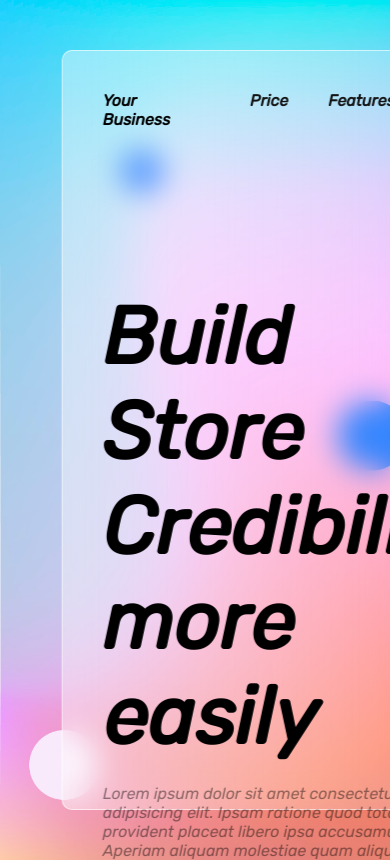
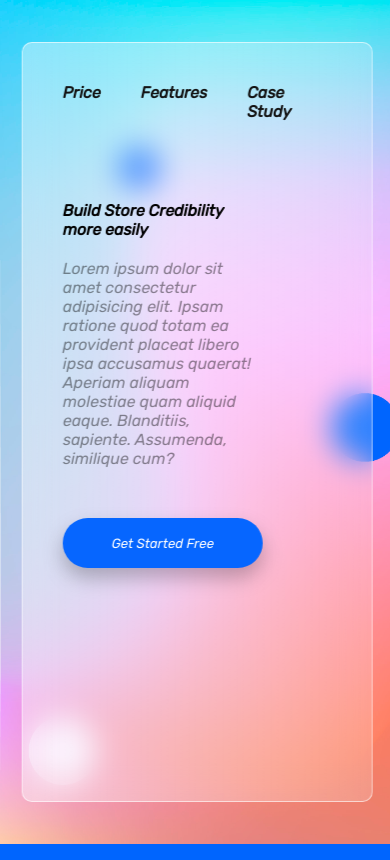
Before and after one commit to j0pine4/unspokenAgency, a Django app: page /product/ in a window 390 px wide. Run offline with Django 3.2, Linux system fonts and the light colour scheme.

Commit message:
Made product page responsive

```diff
--- a/static/examples/product/css/styles.css
+++ b/static/examples/product/css/styles.css
@@ -126,3 +126,44 @@
     transform: translateX(10vh) translateY(10vh) rotate(-20deg);
     overflow: hidden;
 }
+
+@media only screen and (max-width:600px) {
+   img{
+       display: none;
+   }
+
+   .main-tag{
+        font-size: 1rem;
+    }
+
+    .logo{
+        display: none;
+    }
+
+    .main-content{
+        padding: 20px 20px;
+        margin: 20px;
+        display: grid;
+        grid-template-columns: repeat(3, 1fr);
+    }
+
+    .container{
+        /* Sizing */
+        margin: 10px;
+        height: 90%;
+        width: 90%;
+
+        /* Color */
+        background: rgb(255,255,255);
+        border: 1px solid rgba(255,255,255, 0.6);
+        background: linear-gradient(90deg, rgba(255,255,255,0.4) 0%, rgba(255,255,255,0.2) 100%);
+        backdrop-filter: blur(15px);
+        border-radius: 10px;
+
+    }
+
+    .btn-order{
+        display: none;
+    }
+
+}
```
